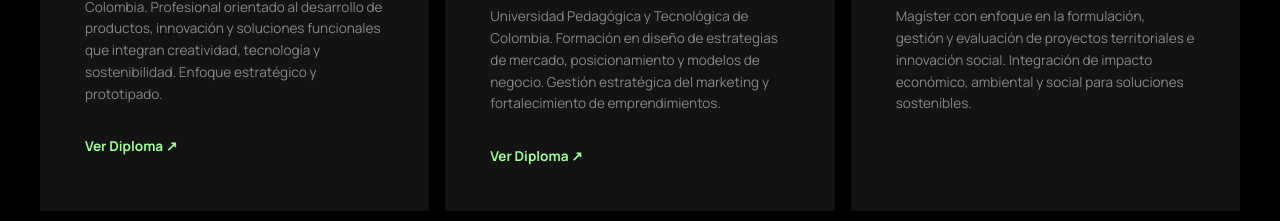
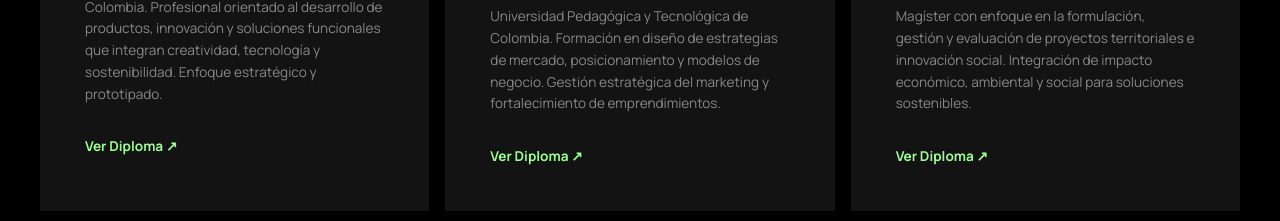
Before and after one commit to yekam97/yekam97.github.io, a Next.js app: page / in a window 1280 px wide. Shown: the part 1340-1561 px from the top of the page. Built offline with nearby package versions, Linux system fonts and the light colour scheme.

Commit message:
feat: add link to master's diploma pdf

```diff
--- a/components/Roles.js
+++ b/components/Roles.js
@@ -27,7 +27,8 @@ const getRolesData = (language) => {
       title: isEn ? 'Sustainable Development Projects' : 'Proyectos de Desarrollo Sostenible',
       description: isEn
         ? 'Master\'s with focus on formulation, management and evaluation of territorial projects and social innovation. Integration of economic, environmental and social impact for sustainable solutions.'
-        : 'Magíster con enfoque en la formulación, gestión y evaluación de proyectos territoriales e innovación social. Integración de impacto económico, ambiental y social para soluciones sostenibles.'
+        : 'Magíster con enfoque en la formulación, gestión y evaluación de proyectos territoriales e innovación social. Integración de impacto económico, ambiental y social para soluciones sostenibles.',
+      pdfUrl: '/DIPLOMA DE MAESTRIA.pdf'
     }
   ];
 };
```
Also changed, not shown: 1 other file (tests, documents, lock files or other folders).
